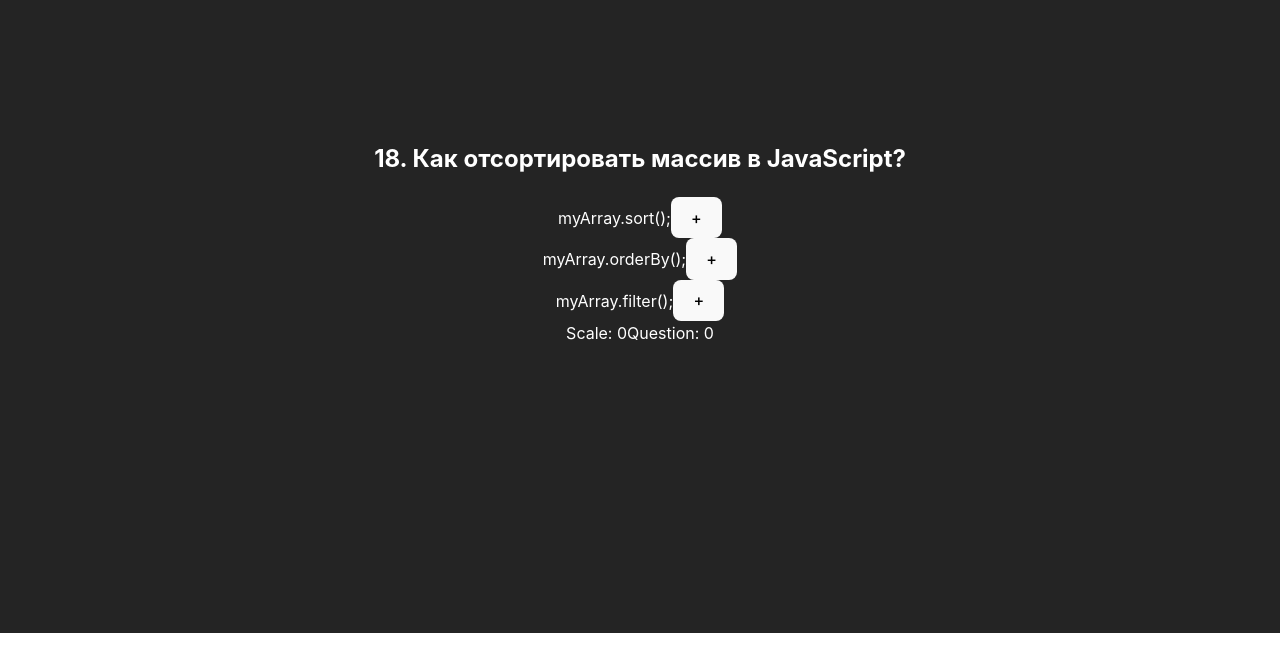
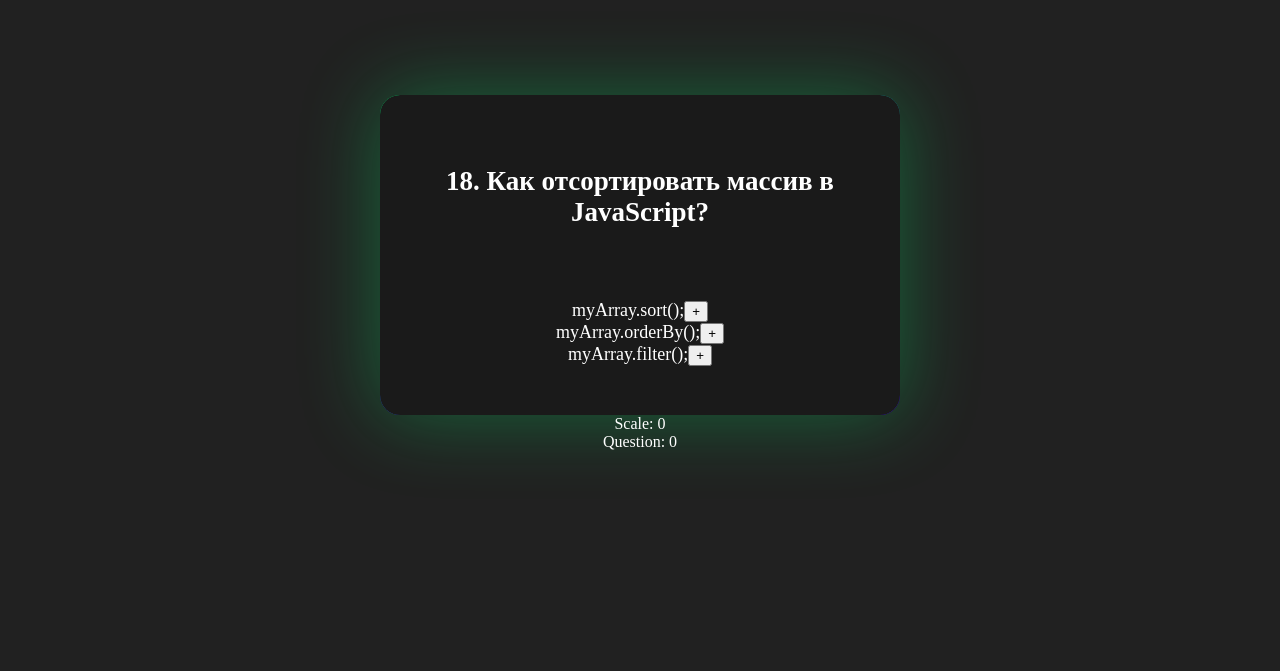
Before and after one commit to zaitsev-av/quiz, a React (Vite) app: page / in a window 1280 px wide. Shown: the part 167-838 px from the top of the page. Before the commit the page ends 800 px from the top, so only its background shows below. Built offline with nearby package versions, Linux system fonts and the light colour scheme.

Commit message:
adding styles

```diff
--- a/src/App.css
+++ b/src/App.css
@@ -1,6 +1,14 @@
 #root {
-  max-width: 1280px;
   margin: 0 auto;
   padding: 2rem;
   text-align: center;
 }
+.App {
+  display: flex;
+  flex-direction: column;
+  justify-content: center;
+  align-items: center;
+  flex-wrap: wrap;
+  min-height: 100vh;
+  color: white;
+}
--- /dev/null
+++ b/src/components/Question.module.css
@@ -0,0 +1,33 @@
+.card {
+    display: flex;
+    min-width: 520px;
+    height: 320px;
+    background-image: linear-gradient(163deg, #00ff75 0%, #3700ff 100%);
+    border-radius: 20px;
+
+    box-shadow: 0 0 80px 1px rgba(0, 255, 117, 0.30);
+
+}
+
+.card2 {
+    display: flex;
+    flex-direction: column;
+    justify-content: space-evenly;
+    flex-wrap: wrap;
+    width: 520px;
+    height: 320px;
+    background-color: #1a1a1a;
+    transition: all .2s;
+    border-radius: 20px;
+    font-size: 18px;
+}
+
+.card2:hover {
+    /*transform: scale(0.98);*/
+    /*border-radius: 20px;*/
+}
+
+.card:hover {
+    transition: all 1.5s;
+    box-shadow: 0 0 180px 1px rgba(0, 255, 117, 0.30);
+}
--- a/src/components/Question.tsx
+++ b/src/components/Question.tsx
@@ -1,5 +1,6 @@
 import React from 'react';
 import { QuizStateType } from "../state";
+import s from './Question.module.css'
 
 
 export type QuestionPropsType = {
@@ -18,7 +19,8 @@ export const Question: React.FC<QuestionPropsType> = ( props ) => {
 	const num = randomInteger( 0, 30 )
 
 	return (
-		<>
+		<div className={s.card}>
+			<div className={s.card2}>
 			<h2>{ state[ num ].question }</h2>
 			<div>{ state[ num ].options.map( el => {
 				const onClickButtonHandler = () => {
@@ -35,7 +37,7 @@ export const Question: React.FC<QuestionPropsType> = ( props ) => {
 
 				)
 			} ) }</div>
-
-		</>
+			</div>
+		</div>
 	);
 };
--- a/src/index.css
+++ b/src/index.css
@@ -1,73 +1,3 @@
-:root {
-  font-family: Inter, system-ui, Avenir, Helvetica, Arial, sans-serif;
-  line-height: 1.5;
-  font-weight: 400;
-
-
-  color-scheme: light dark;
-  color: rgba(255, 255, 255, 0.87);
-  background-color: #242424;
-
-  font-synthesis: none;
-  text-rendering: optimizeLegibility;
-  -webkit-font-smoothing: antialiased;
-  -moz-osx-font-smoothing: grayscale;
-  -webkit-text-size-adjust: 100%;
+body {
+  background-color: #212121;
 }
-
-a {
-  font-weight: 500;
-  color: #646cff;
-  text-decoration: inherit;
-}
-a:hover {
-  color: #535bf2;
-}
-
-body {
-  margin: 0;
-  display: flex;
-  place-items: center;
-  min-width: 320px;
-  min-height: 100vh;
-  background-color: #242424;
-  color: white;
-}
-
-
-h1 {
-  font-size: 3.2em;
-  line-height: 1.1;
-}
-
-button {
-  border-radius: 8px;
-  border: 1px solid transparent;
-  padding: 0.6em 1.2em;
-  font-size: 1em;
-  font-weight: 500;
-  font-family: inherit;
-  background-color: #1a1a1a;
-  cursor: pointer;
-  transition: border-color 0.25s;
-}
-button:hover {
-  border-color: #646cff;
-}
-button:focus,
-button:focus-visible {
-  outline: 4px auto -webkit-focus-ring-color;
-}
-
-@media (prefers-color-scheme: light) {
-  :root {
-    color: #213547;
-    background-color: #ffffff;
-  }
-  a:hover {
-    color: #747bff;
-  }
-  button {
-    background-color: #f9f9f9;
-  }
-}
```
